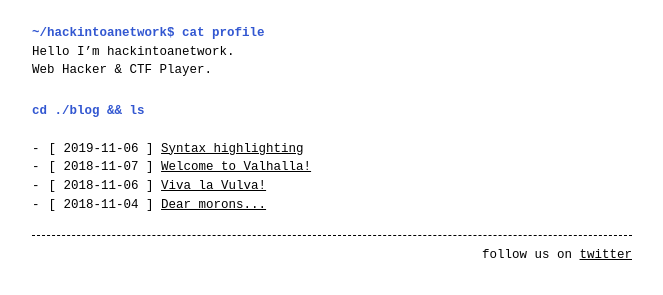
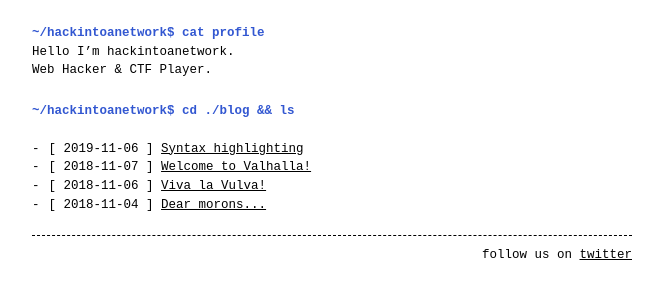
Before and after one commit to hackintoanetwork/hackintoanetwork.github.io, a Jekyll site: the page built from index.md, in a window 1280 px wide. Shown: the part 340-635 px from the top of the page, without its empty margins (308-971 px from the left). Built offline with Jekyll 4.4.1, drawn with Linux system fonts in a browser that asks for light colours.

Commit message:
Update index.md

```diff
--- a/index.md
+++ b/index.md
@@ -23,4 +23,4 @@ drwxr-xr-x 2 root root 4096 Nov 29 10:27 blog
 Hello I'm hackintoanetwork.
 Web Hacker & CTF Player.
 
-# cd ./blog && ls
+# ~/hackintoanetwork$ cd ./blog && ls
```
